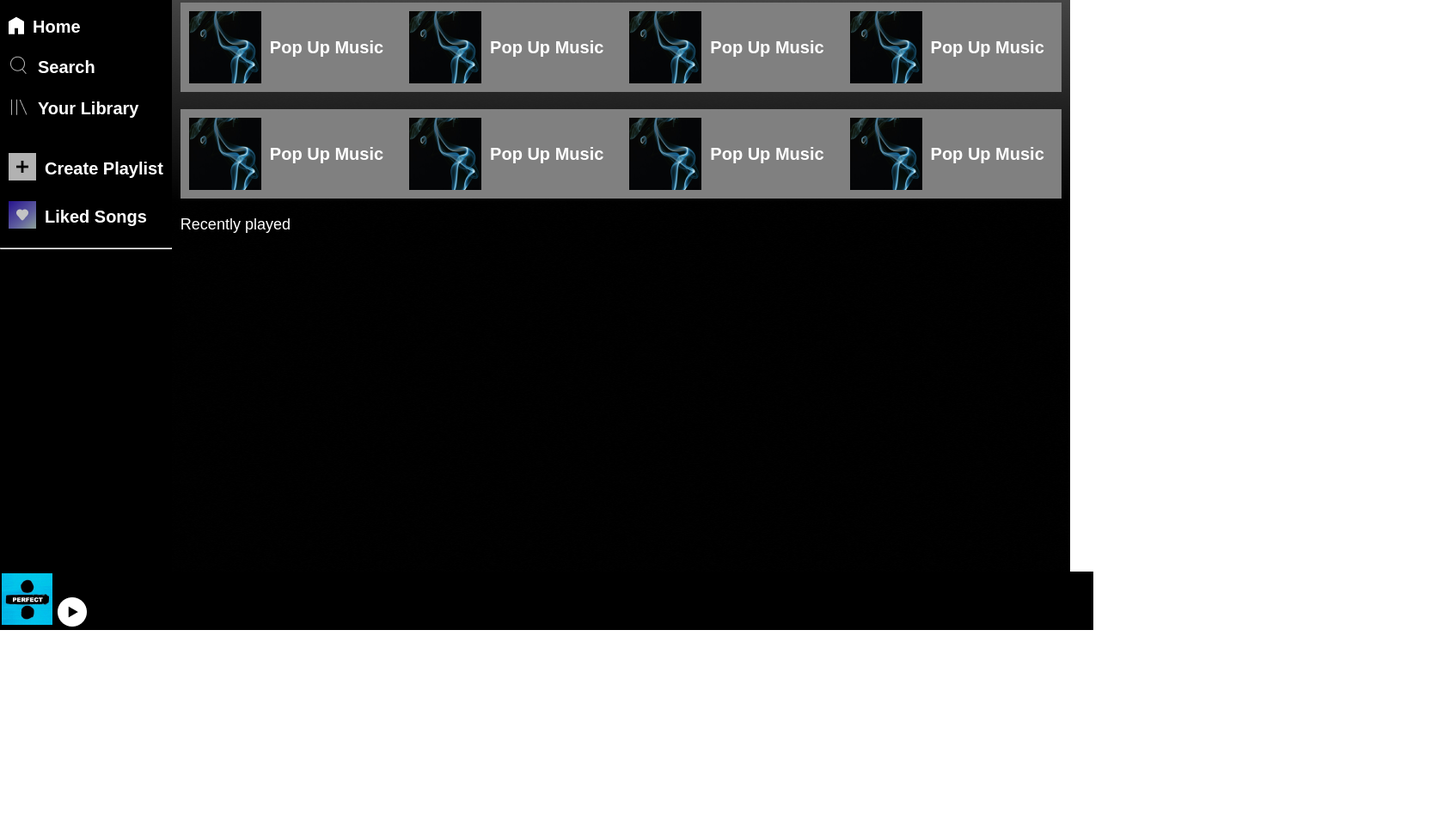
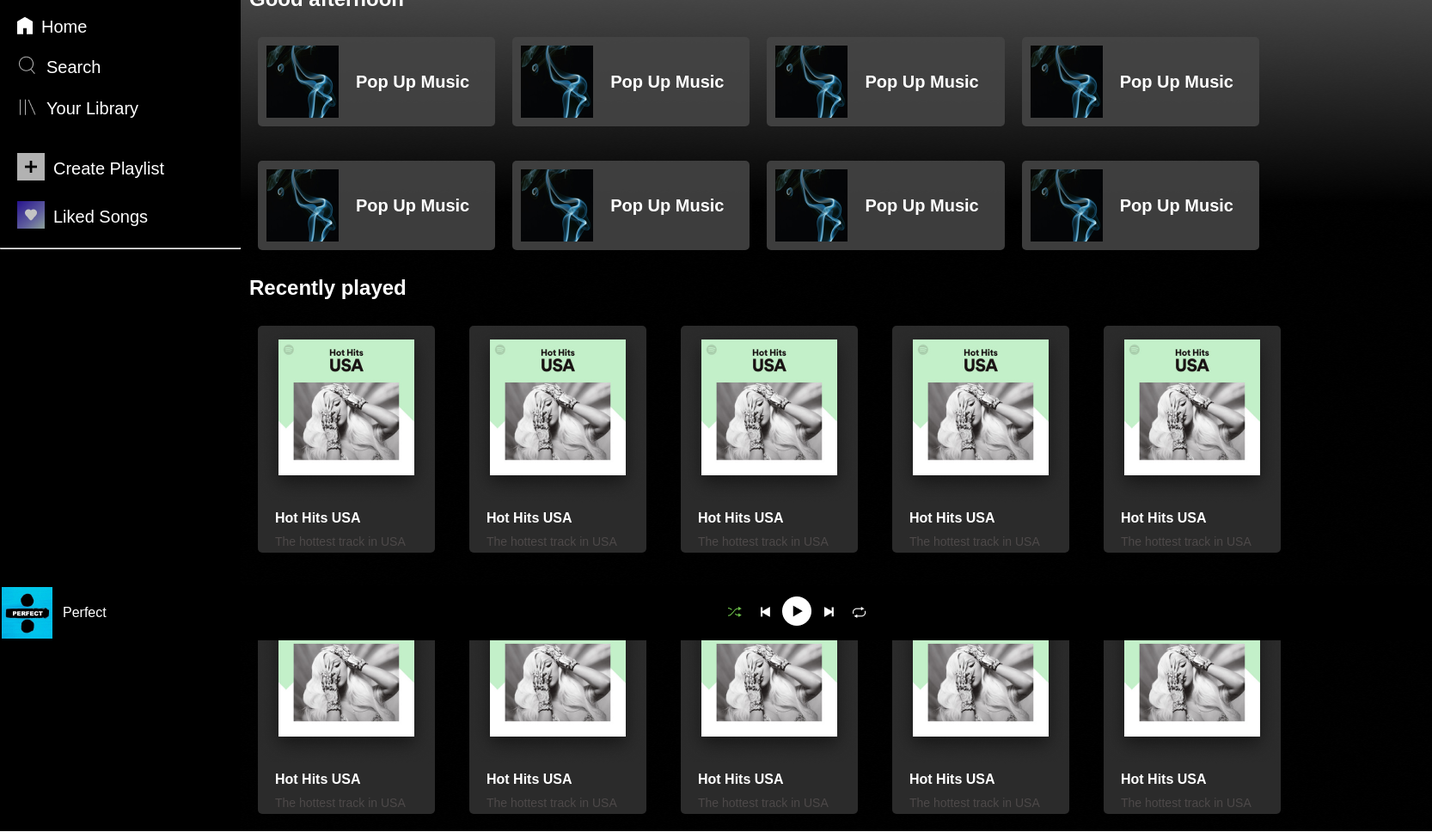
Before and after one commit to GIRISHGHUGARE/Spotify-Clone-Website, a plain HTML site: page index.html in a window 1280 px wide. Shown: the part 55-1030 px from the top of the page at 86% size, 1666 px wide, since content can reach past the window. Before the commit the page ends 800 px from the top, so only its background shows below. Drawn offline with Linux system fonts and the light colour scheme.

Commit message:
some more changes in html css

```diff
--- a/css/style.css
+++ b/css/style.css
@@ -1,13 +1,17 @@
 .leftdiv{
     background-color: black;
     min-height: 90vh;
+    min-width: 35vh;
 }
 .rightdiv{
     background-image: url("images/rightbg");
     min-height: 90vh;
+    min-width: 173.2vh;
 }
 .spotnav{
     padding:10px;
+    padding-right: 40px;
+    padding-left: 20px;
     display: flex;
     align-items: center;
 }
@@ -18,7 +22,6 @@
     font-family: Arial, Helvetica, sans-serif;
     padding-left:10px;
     font-size: 20px;
-    font-weight: bold;
     color: white;
 }
 .container{
@@ -30,9 +33,21 @@
     padding: 10px;
 }
 .songs{
-    float: bottom;
+    align-items: center;
+    display: flex;
+    position: fixed;
+    bottom: 0;
     background-color: black;
     margin-left: -8px;
+    min-width: 215vh;
+}
+.songsbtn{
+    margin: auto;
+}
+.songtxt{
+    color: white;
+    font-family: Arial, Helvetica, sans-serif;
+    padding: 10px;
 }
 .message{
     font-family: Arial, Helvetica, sans-serif;
@@ -40,6 +55,7 @@
     font-size: 24px;
     color: white;
     padding: 10px;
+    padding-top: 40px;
 }
 .shorts{
     display: flex;
@@ -48,17 +64,47 @@
 .shortsbtn{
     font-family: Arial, Helvetica, sans-serif;
     display: flex;
+    background-color: rgba(69, 69, 69, 0.897);
+    padding: 10px;
+    margin: 10px;
+    align-items: center;
+    border-radius: 5px;
+}
+.shortsbtntext{
     color: white;
     font-weight: bold;
     font-size: 20px;
-    background-color: grey;
     padding: 10px;
-    align-items: center;
+    margin: 10px;
 }
 .message2{
-    font-size: 10;
     color: white;
-    font-size: 18px;
+    font-size: 24px;
     padding: 10px;
     font-family: Arial, Helvetica, sans-serif;
+    font-weight: bold;
 }
+.cards-container{
+    display: flex;
+}
+.playedcards{
+    vertical-align: middle;
+    background-color: rgb(43, 43, 43);
+    max-width: 210px;
+    border-radius: 5px;
+    margin: 20px;
+}
+.playedtext{
+    color: white;
+    font-weight: bold;
+    font-family: Arial, Helvetica, sans-serif;
+    padding: 5px;
+    padding-left: 20px;
+}
+.playedtextdes{
+    color: rgb(77, 73, 73);
+    font-size: 14px;
+    font-family: Arial, Helvetica, sans-serif;
+    padding: 5px;
+    padding-left: 20px;
+}
--- a/index.html
+++ b/index.html
@@ -45,25 +45,25 @@
                 <div class="shorts">
                     <div class="shortsbtn">
                         <img src="images/shortimg.png">
-                        <div class="shortsbtn">
+                        <div class="shortsbtntext">
                             Pop Up Music
                         </div>
                     </div>
                     <div class="shortsbtn">
                         <img src="images/shortimg.png">
-                        <div class="shortsbtn">
+                        <div class="shortsbtntext">
                             Pop Up Music
                         </div>
                     </div>
                     <div class="shortsbtn">
                         <img src="images/shortimg.png">
-                        <div class="shortsbtn">
+                        <div class="shortsbtntext">
                             Pop Up Music
                         </div>
                     </div>
                     <div class="shortsbtn">
                         <img src="images/shortimg.png">
-                        <div class="shortsbtn">
+                        <div class="shortsbtntext">
                             Pop Up Music
                         </div>
                     </div>
@@ -71,25 +71,25 @@
                 <div class="shorts">
                     <div class="shortsbtn">
                         <img src="images/shortimg.png">
-                        <div class="shortsbtn">
+                        <div class="shortsbtntext">
                             Pop Up Music
                         </div>
                     </div>
                     <div class="shortsbtn">
                         <img src="images/shortimg.png">
-                        <div class="shortsbtn">
+                        <div class="shortsbtntext">
                             Pop Up Music
                         </div>
                     </div>
                     <div class="shortsbtn">
                         <img src="images/shortimg.png">
-                        <div class="shortsbtn">
+                        <div class="shortsbtntext">
                             Pop Up Music
                         </div>
                     </div>
                     <div class="shortsbtn">
                         <img src="images/shortimg.png">
-                        <div class="shortsbtn">
+                        <div class="shortsbtntext">
                             Pop Up Music
                         </div>
                     </div>
@@ -97,13 +97,115 @@
                 <div class="message2">
                     Recently played
                 </div>
+                <div class="cards-container">
+                    <div class="playedcards">
+                        <img src="images/playedsong.png">
+                        <div class="playedtext">
+                            Hot Hits USA
+                        </div>
+                        <div class="playedtextdes">
+                            The hottest track in USA
+                        </div>
+                    </div>
+                    <div class="playedcards">
+                        <img src="images/playedsong.png">
+                        <div class="playedtext">
+                            Hot Hits USA
+                        </div>
+                        <div class="playedtextdes">
+                            The hottest track in USA
+                        </div>
+                    </div>
+                    <div class="playedcards">
+                        <img src="images/playedsong.png">
+                        <div class="playedtext">
+                            Hot Hits USA
+                        </div>
+                        <div class="playedtextdes">
+                            The hottest track in USA
+                        </div>
+                    </div>
+                    <div class="playedcards">
+                        <img src="images/playedsong.png">
+                        <div class="playedtext">
+                            Hot Hits USA
+                        </div>
+                        <div class="playedtextdes">
+                            The hottest track in USA
+                        </div>
+                    </div>
+                    <div class="playedcards">
+                        <img src="images/playedsong.png">
+                        <div class="playedtext">
+                            Hot Hits USA
+                        </div>
+                        <div class="playedtextdes">
+                            The hottest track in USA
+                        </div>
+                    </div>
+                </div>
+                <div class="cards-container">
+                    <div class="playedcards">
+                        <img src="images/playedsong.png">
+                        <div class="playedtext">
+                            Hot Hits USA
+                        </div>
+                        <div class="playedtextdes">
+                            The hottest track in USA
+                        </div>
+                    </div>
+                    <div class="playedcards">
+                        <img src="images/playedsong.png">
+                        <div class="playedtext">
+                            Hot Hits USA
+                        </div>
+                        <div class="playedtextdes">
+                            The hottest track in USA
+                        </div>
+                    </div>
+                    <div class="playedcards">
+                        <img src="images/playedsong.png">
+                        <div class="playedtext">
+                            Hot Hits USA
+                        </div>
+                        <div class="playedtextdes">
+                            The hottest track in USA
+                        </div>
+                    </div>
+                    <div class="playedcards">
+                        <img src="images/playedsong.png">
+                        <div class="playedtext">
+                            Hot Hits USA
+                        </div>
+                        <div class="playedtextdes">
+                            The hottest track in USA
+                        </div>
+                    </div>
+                    <div class="playedcards">
+                        <img src="images/playedsong.png">
+                        <div class="playedtext">
+                            Hot Hits USA
+                        </div>
+                        <div class="playedtextdes">
+                            The hottest track in USA
+                        </div>
+                    </div>
+                </div>
             </div>
 
         </div>
         <div class="songs">
             <img src="images/perfect.png">
-            <img src="images/play.png">
-        </div>
+            <div class="songtxt">
+                Perfect
+            </div>
+            <div class="songsbtn">
+                <img src="images/shuffle.png">
+                <img src="images/back.png">
+                <img src="images/play.png">
+                <img src="images/forward.png">
+                <img src="images/repeat.png">
+            </div>
     </main>
 </body>
 </html>
```
Also changed, not shown: images/back.png (added), images/forward.png (added), images/playedsong.png (added), images/repeat.png (added), images/shuffle.png (added).
